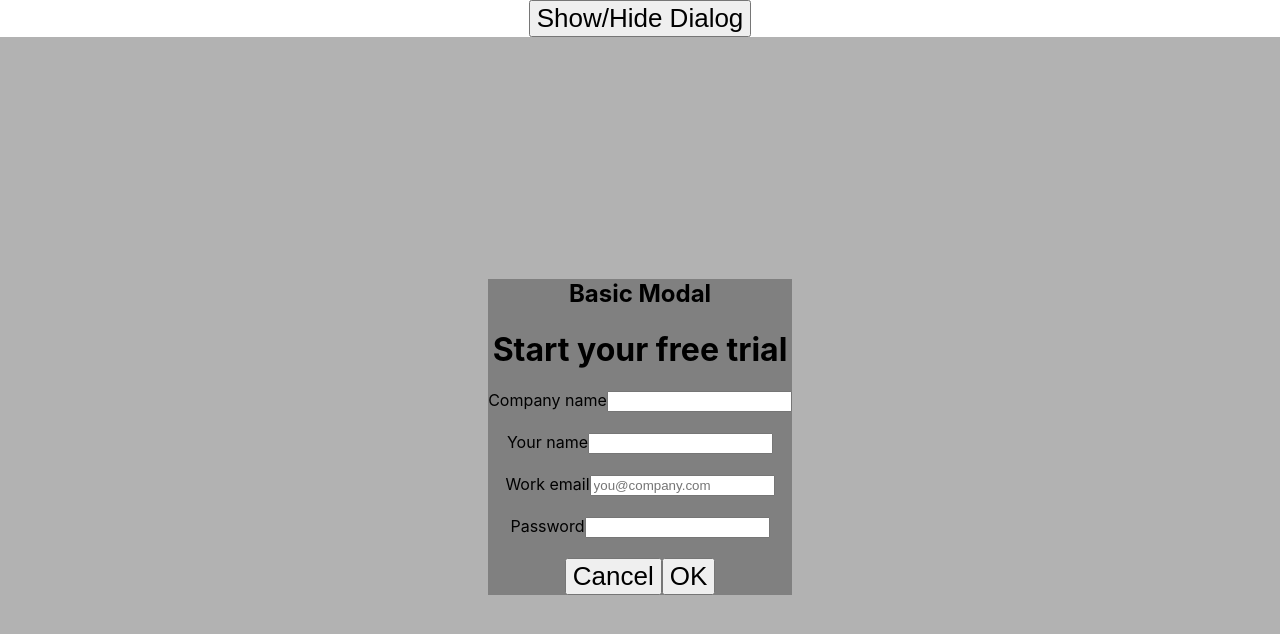
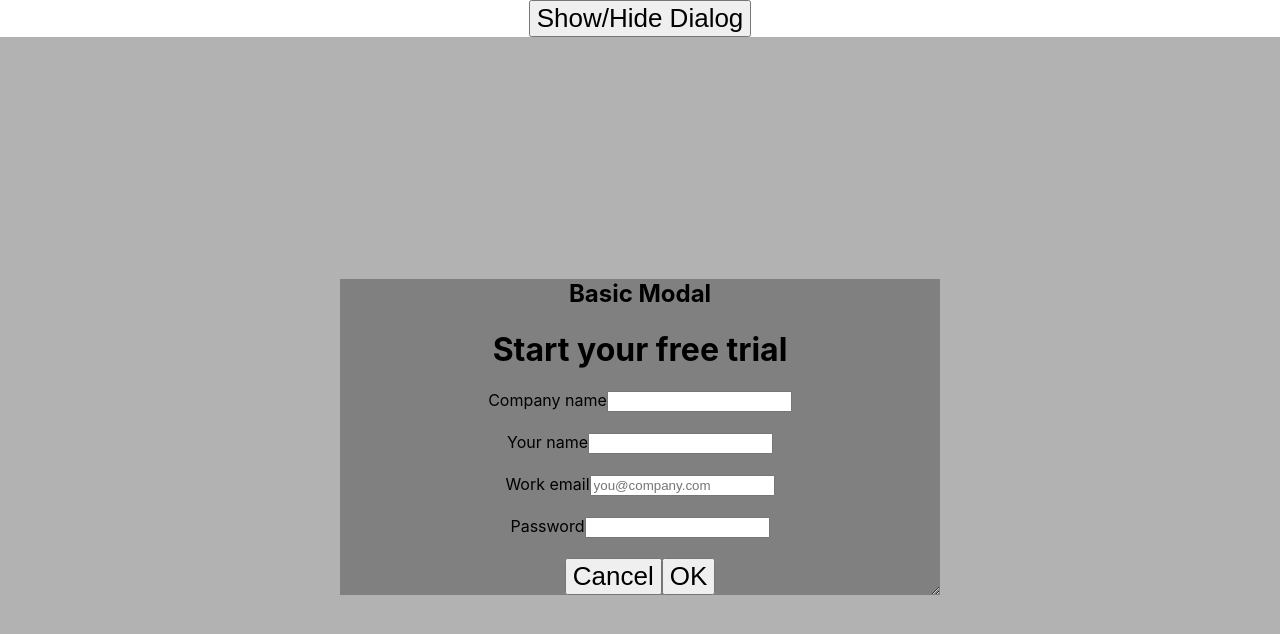
Before and after one commit to malaguitte/react-modal-dialog-exercise, a React (Vite) app: page / in a window 1280 px wide. Both pictures are taken after a click on the button "Show/Hide Dialog". Shown: the top 634 px of the page. Built offline with nearby package versions, Linux system fonts and the light colour scheme.

Commit message:
Resizable layer

```diff
--- a/src/components/layer/Layer.scss
+++ b/src/components/layer/Layer.scss
@@ -10,14 +10,19 @@
 
 .layer_content {
     background-color: gray;
-    max-width: 600px;
+    width: 600px;
     height: auto;
     opacity: 0;
     transform: translateY(200px);
-    transition: all 400ms ease-in;
+    transition: all 200ms ease-in;
     &.active {
         opacity: 1;
         transform: translateY(0);
-        transition: all 400ms ease-out;
+        transition: all 200ms ease-out;
     }
 }
+
+.resizable {
+    resize: both;
+    overflow: auto;
+}
--- a/src/components/layer/Layer.tsx
+++ b/src/components/layer/Layer.tsx
@@ -8,7 +8,7 @@ interface LayerProps extends PropsWithChildren<any> {
 function Layer(props: LayerProps) {
   return (
     <div className="layer_parent">
-      <div className={`layer_content ${props.isActive ? 'active': ''}`}>
+      <div className={`layer_content resizable ${props.isActive ? 'active': ''}`}>
         {props.children}
       </div>
     </div>
```
